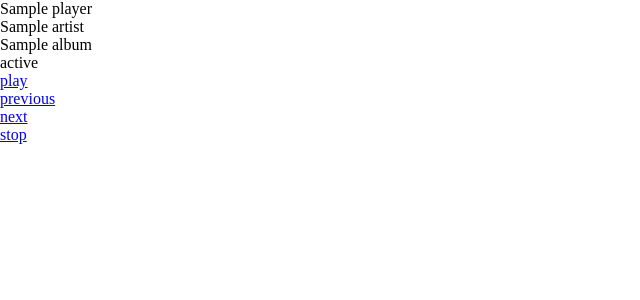
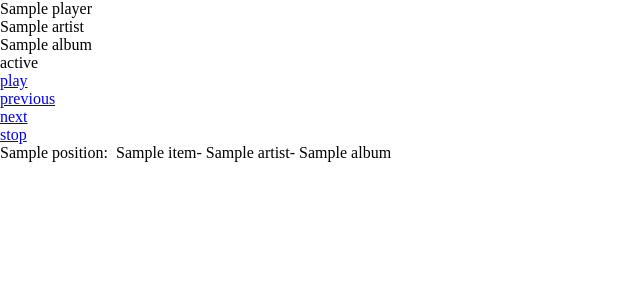
Before and after one commit to royvandewater/partybeat, a Python web app: template templates/player.html in a window 1280 px wide. Shown: the top 300 px of the page, without its empty margins (0-640 px from the left). Run offline with Jinja, Linux system fonts and the light colour scheme; the template is opened without the code that fills it: most values are stand-ins (such as "Sample title", 1, 10 or a date in 2020).

Commit message:
The playlist shows up if the player is playing

```diff
--- a/templates/player.html
+++ b/templates/player.html
@@ -38,4 +38,15 @@
     <a href="/action/stop/">stop</a>
   </p>
 </div>
+
+<div id="playlist">
+    {% for item in player.playlist %}
+    <div class="playlist_item">
+        <span class="playlist_item_position">{{ item.position }}</span>:&nbsp;
+        <span class="playlist_item_title">{{ item.title }}</span>-
+        <span class="playlist_item_artist">{{ item.artist }}</span>-
+        <span class="playlist_item_album">{{ item.album }}</span>
+    </div>
+    {% endfor %}
+</div>
 {% endblock %}
```
